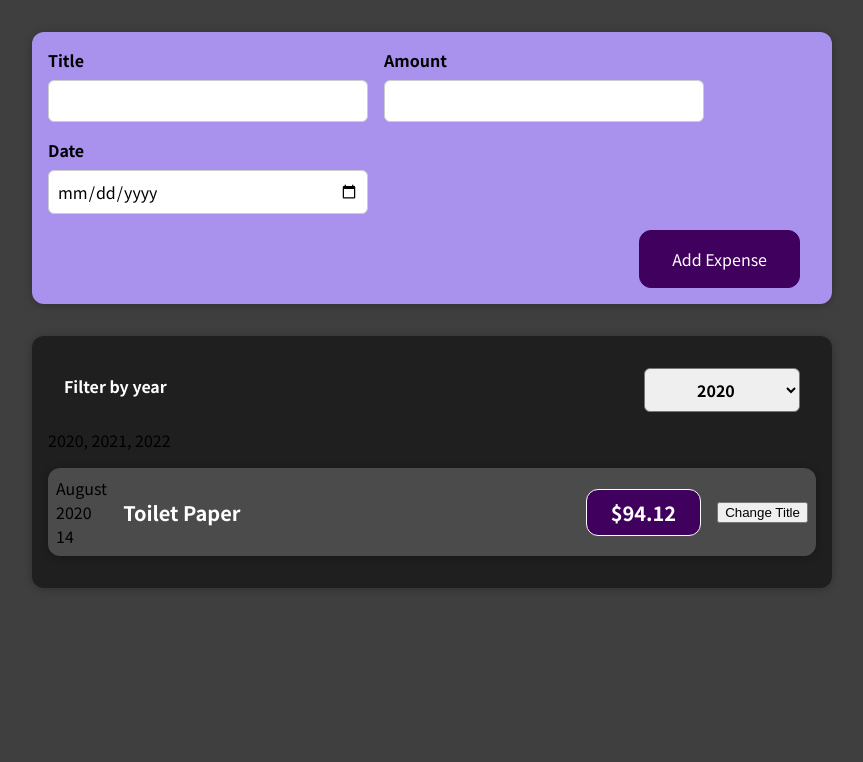
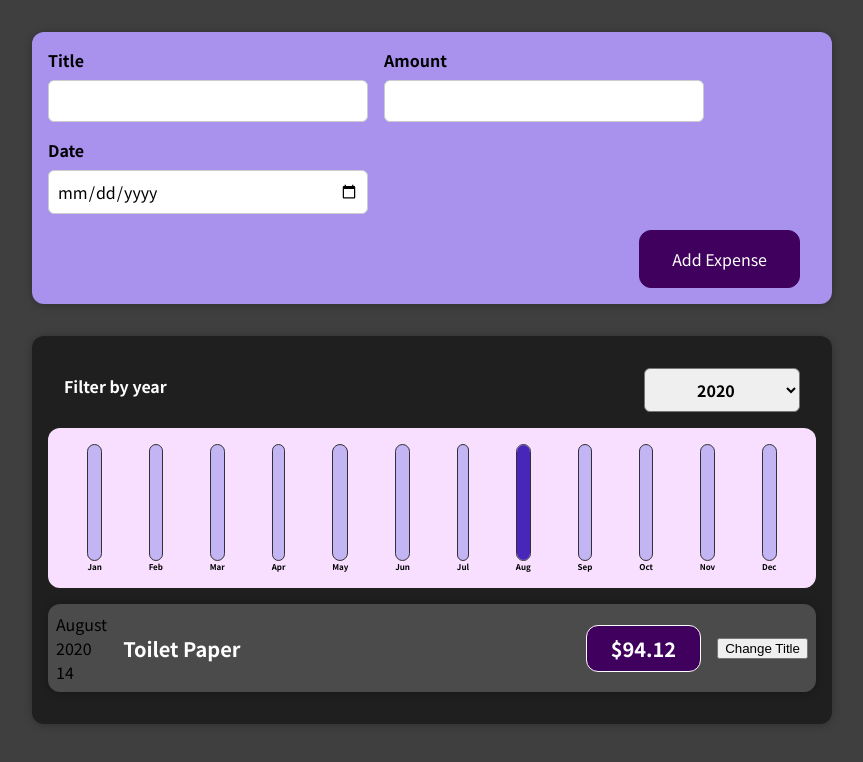
Before and after one commit to fabioono25/reactstudies, a React (Create React App) app in the folder 1-FirstProject/: page / in a window 1280 px wide. Shown: the top 762 px of the page, without its empty margins (208-1071 px from the left). Built offline with nearby package versions, Linux system fonts and the light colour scheme.

Commit message:
adding components

```diff
--- /dev/null
+++ b/1-FirstProject/src/components/Chart/Chart.css
@@ -0,0 +1,9 @@
+.chart {
+  padding: 1rem;
+  border-radius: 12px;
+  background-color: #f8dfff;
+  text-align: center;
+  display: flex;
+  justify-content: space-around;
+  height: 10rem;
+}
--- /dev/null
+++ b/1-FirstProject/src/components/Chart/Chart.js
@@ -0,0 +1,24 @@
+import React from 'react';
+
+import './Chart.css';
+import ChartBar from './ChartBar';
+
+const Chart = (props) => {
+  const dataPointValues = props.dataPoints.map(dataPoint => dataPoint.value);
+  const totalMaximum = Math.max(...dataPointValues);
+
+  return (
+    <div className='chart'>
+      {props.dataPoints.map((dataPoint) => (
+        <ChartBar
+          key={dataPoint.label}
+          value={dataPoint.value}
+          maxValue={totalMaximum}
+          label={dataPoint.label}
+        />
+      ))}
+    </div>
+  );
+};
+
+export default Chart;
--- /dev/null
+++ b/1-FirstProject/src/components/Chart/ChartBar.css
@@ -0,0 +1,30 @@
+.chart-bar {
+  height: 100%;
+  display: flex;
+  flex-direction: column;
+  align-items: center;
+}
+
+.chart-bar__inner {
+  height: 100%;
+  width: 100%;
+  border: 1px solid #313131;
+  border-radius: 12px;
+  background-color: #c3b4f3;
+  overflow: hidden;
+  display: flex;
+  flex-direction: column;
+  justify-content: flex-end;
+}
+
+.chart-bar__fill {
+  background-color: #4826b9;
+  width: 100%;
+  transition: all 0.3s ease-out;
+}
+
+.chart-bar__label {
+  font-weight: bold;
+  font-size: 0.5rem;
+  text-align: center;
+}
--- /dev/null
+++ b/1-FirstProject/src/components/Chart/ChartBar.js
@@ -0,0 +1,25 @@
+import React from 'react';
+
+import './ChartBar.css';
+
+const ChartBar = (props) => {
+  let barFillHeight = '0%';
+
+  if (props.maxValue > 0) {
+    barFillHeight = Math.round((props.value / props.maxValue) * 100) + '%';
+  }
+
+  return (
+    <div className='chart-bar'>
+      <div className='chart-bar__inner'>
+        <div
+          className='chart-bar__fill'
+          style={{ height: barFillHeight }}
+        ></div>
+      </div>
+      <div className='chart-bar__label'>{props.label}</div>
+    </div>
+  );
+};
+
+export default ChartBar;
--- a/1-FirstProject/src/components/Expenses/Expenses.js
+++ b/1-FirstProject/src/components/Expenses/Expenses.js
@@ -4,6 +4,7 @@
 import ExpensesFilter from "./ExpensesFilter";
 import "./Expenses.css";
 import ExpensesList from "./ExpensesList";
+import ExpensesChart from "./ExpensesChart";
 
 const Expenses = (props) => {
   const [filteredYear, setFilteredYear] = useState("2020");
@@ -28,7 +29,8 @@
           selected={filteredYear}
           onChangeFilter={filterChangeHandler}
         />
-        <p>{label}</p>
+        {/* <p>{label}</p> */}
+        <ExpensesChart expenses={filteredExpenses} />
         <ExpensesList items={filteredExpenses} />
 
         {/* <ExpenseItem
--- /dev/null
+++ b/1-FirstProject/src/components/Expenses/ExpensesChart.js
@@ -0,0 +1,29 @@
+import React from 'react';
+
+import Chart from '../Chart/Chart';
+
+const ExpensesChart = (props) => {
+  const chartDataPoints = [
+    { label: 'Jan', value: 0 },
+    { label: 'Feb', value: 0 },
+    { label: 'Mar', value: 0 },
+    { label: 'Apr', value: 0 },
+    { label: 'May', value: 0 },
+    { label: 'Jun', value: 0 },
+    { label: 'Jul', value: 0 },
+    { label: 'Aug', value: 0 },
+    { label: 'Sep', value: 0 },
+    { label: 'Oct', value: 0 },
+    { label: 'Nov', value: 0 },
+    { label: 'Dec', value: 0 },
+  ];
+
+  for (const expense of props.expenses) {
+    const expenseMonth = expense.date.getMonth(); // starting at 0 => January => 0
+    chartDataPoints[expenseMonth].value += expense.amount;
+  }
+
+  return <Chart dataPoints={chartDataPoints} />;
+};
+
+export default ExpensesChart;
--- a/1-FirstProject/src/components/NewExpense/ExpenseForm.js
+++ b/1-FirstProject/src/components/NewExpense/ExpenseForm.js
@@ -63,7 +63,7 @@
 
     const expenseData = {
       title: enteredTitle,
-      amount: enteredAmount,
+      amount: +enteredAmount,
       date: new Date(enteredDate),
     };
 
```
